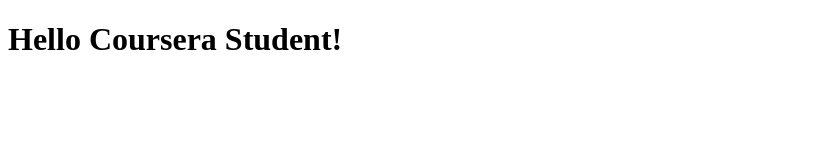
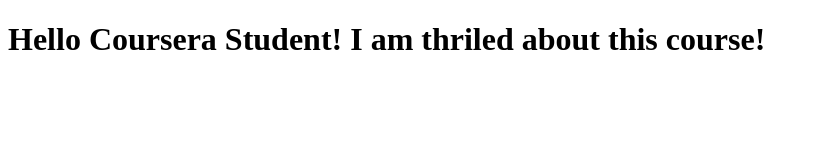
Before and after one commit to joey147/coursera-test-, a plain HTML site: page index.html in a window 1280 px wide. Shown: the whole page, without its empty margins (0-818 px from the left). Drawn offline with Linux system fonts and the light colour scheme.

Commit message:
Next version of web file.

```diff
--- a/index.html
+++ b/index.html
@@ -5,6 +5,6 @@
     <title>Hello Coursera </title>
   </head>
   <body>
-    <h1>Hello Coursera Student!</h1>
+    <h1>Hello Coursera Student! I am thriled about this course!</h1>
   </body>
 </html>
```
